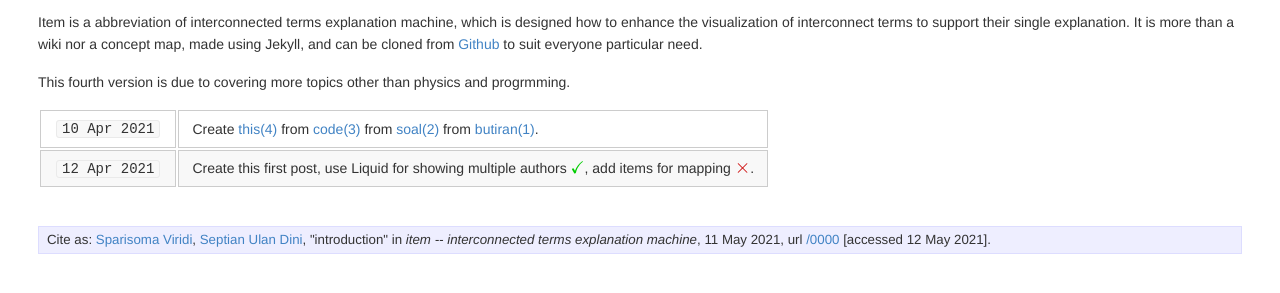
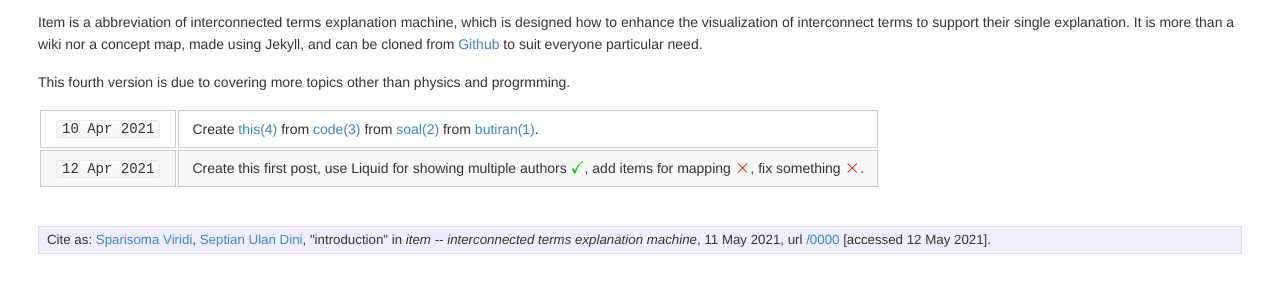
Before and after one commit to dudung/butir, a Jekyll site: the page built from _posts/0/00/2021-05-12-introduction.md, in a window 1280 px wide. Shown: the part 189-482 px from the top of the page. Built offline with Jekyll 4.4.1, drawn with Linux system fonts in a browser that asks for light colours; formulas are drawn with MathJax 3.

Commit message:
force update

```diff
--- a/_posts/0/00/2021-05-12-introduction.md
+++ b/_posts/0/00/2021-05-12-introduction.md
@@ -24,4 +24,4 @@ Item is a abbreviation of interconnected terms explanation machine, which is des
 This fourth version is due to covering more topics other than physics and progrmming.
 
 `10 Apr 2021` | Create [this(4)](https://dudung.github.io/item) from [code(3)](https://dudung.github.io/code) from [soal(2)](https://dudung.github.io/soal) from [butiran(1)](https://butiran.github.io).
-`12 Apr 2021` | Create this first post, use Liquid for showing multiple authors $\color{#0c0}\checkmark$, add items for mapping $\large\color{#c00}\times$.
+`12 Apr 2021` | Create this first post, use Liquid for showing multiple authors $\color{#0c0}\checkmark$, add items for mapping $\large\color{#c00}\times$, fix something $\large\color{#c00}\times$.
```
